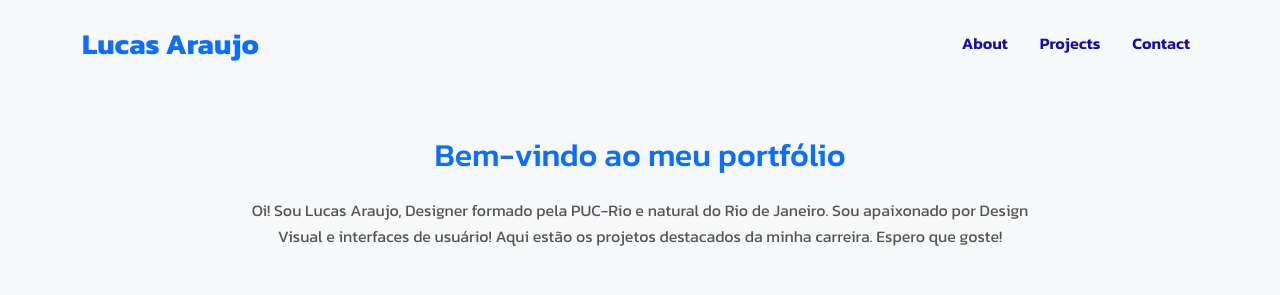
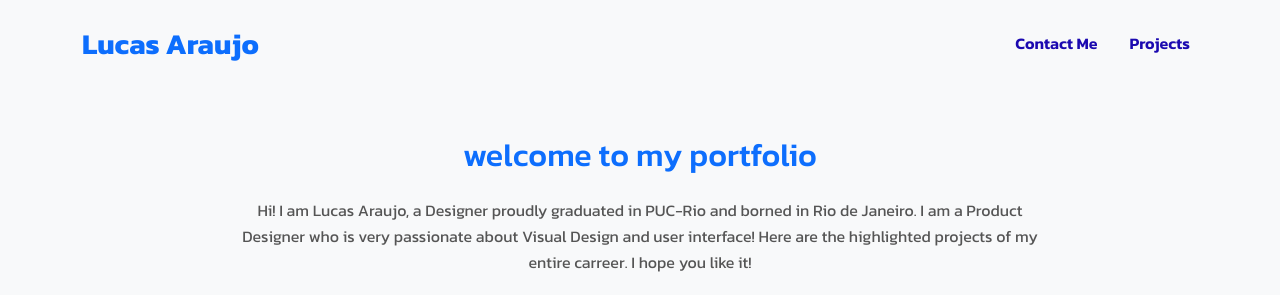
Before and after one commit to LucasAlive/LucasLuquineas, a plain HTML site: page index.html in a window 1280 px wide. Shown: the top 295 px of the page. Drawn offline with nearby package versions, Linux system fonts and the light colour scheme.

Commit message:
Update index.html

```diff
--- a/index.html
+++ b/index.html
@@ -35,13 +35,10 @@
       <div class="collapse navbar-collapse justify-content-end" id="navbarNav">
         <ul class="navbar-nav">
           <li class="nav-item">
-            <a class="nav-link fw-semibold" href="#about">About</a>
+            <a class="nav-link fw-semibold" href="#about">Contact Me</a>
           </li>
           <li class="nav-item">
             <a class="nav-link fw-semibold" href="#projects">Projects</a>
-          </li>
-          <li class="nav-item">
-            <a class="nav-link fw-semibold" href="#contact">Contact</a>
           </li>
         </ul>
       </div>
@@ -51,9 +48,9 @@
 
 <!-- Hero / Intro -->
 <section id="intro" class="container text-center my-5">
-    <h2 class="mb-4 text-primary">Bem-vindo ao meu portfólio</h2>
+    <h2 class="mb-4 text-primary">welcome to my portfolio</h2>
     <p class="mx-auto" style="max-width: 800px;">
-        Oi! Sou Lucas Araujo, Designer formado pela PUC-Rio e natural do Rio de Janeiro. Sou apaixonado por Design Visual e interfaces de usuário! Aqui estão os projetos destacados da minha carreira. Espero que goste!
+        Hi! I am Lucas Araujo, a Designer proudly graduated in PUC-Rio and borned in Rio de Janeiro. I am a Product Designer who is very passionate about Visual Design and user interface! Here are the highlighted projects of my entire carreer. I hope you like it!
     </p>
 </section>
 
```
